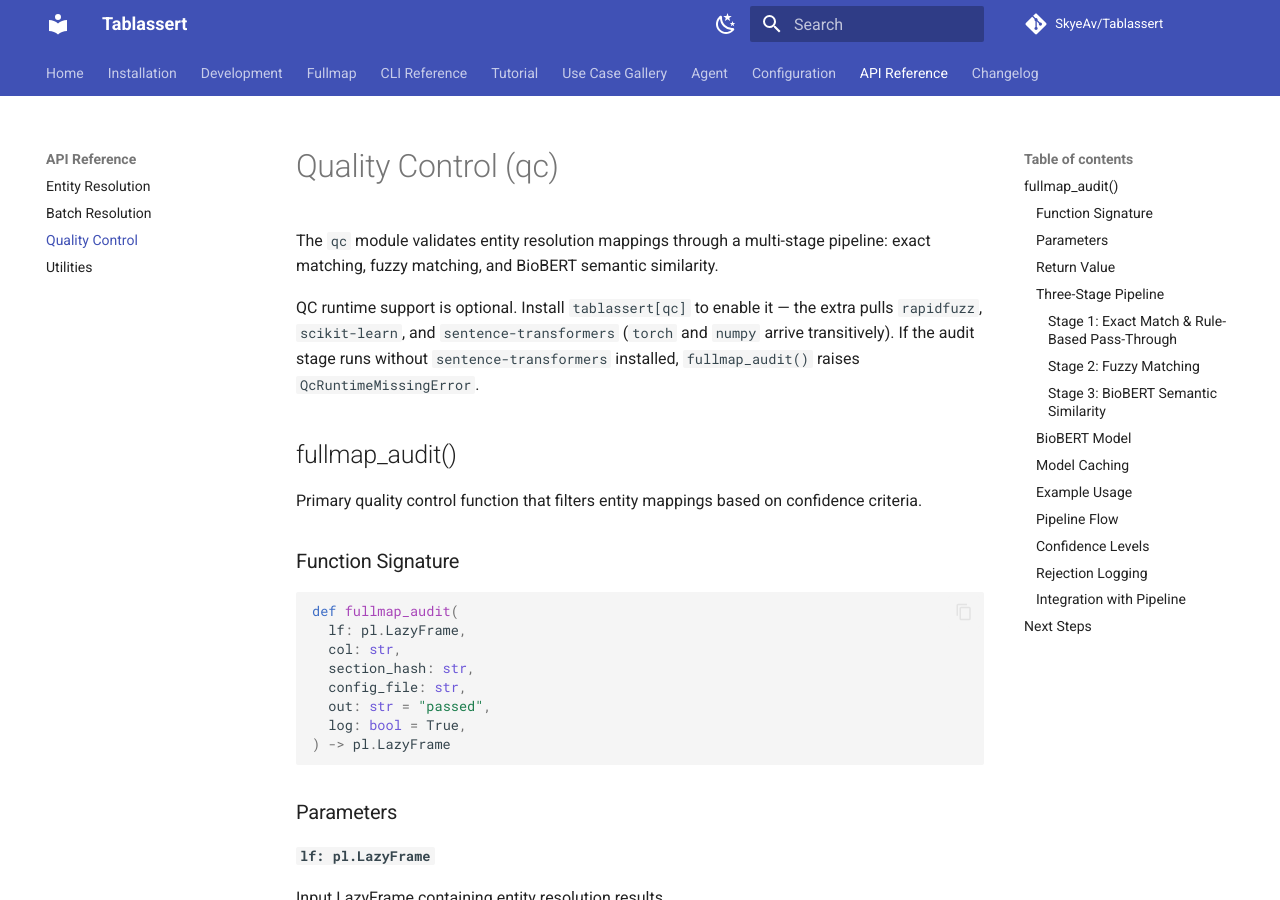
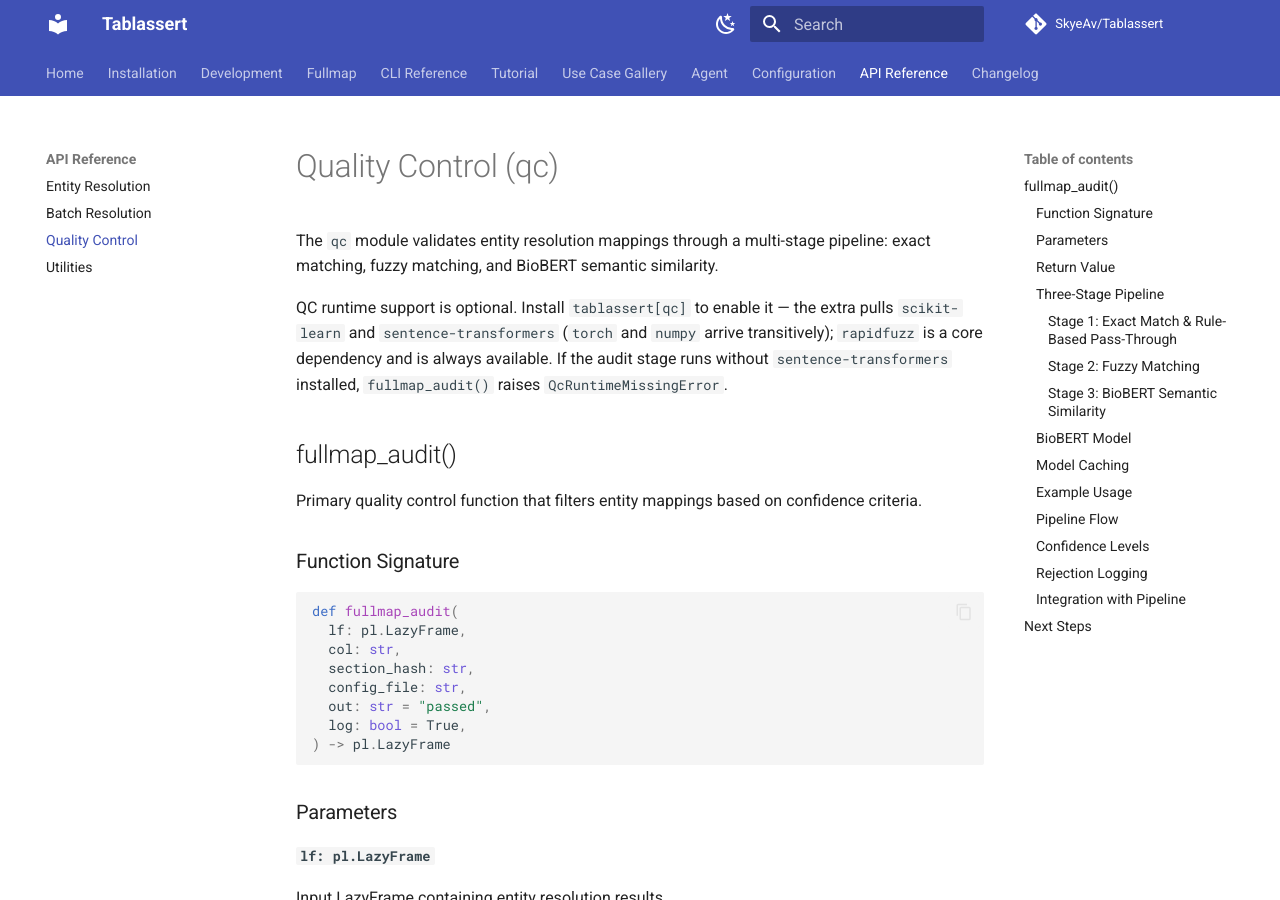
Before and after one commit to SkyeAv/Tablassert3.0.0, an MkDocs documentation site: the page built from docs/api/qc.md, in a window 1280 px wide and 900 px high. Built offline with MkDocs 1.6.1 and Material for MkDocs 9.7.7, drawn with Linux system fonts in a browser that asks for light colours; comment, search, counter and statistics services are not loaded.

Commit message:
fix: move rapidfuzz from [qc] extra to core deps (base build-graph crashed at clean phase)

```diff
--- a/docs/api/qc.md
+++ b/docs/api/qc.md
@@ -2,7 +2,7 @@
 
 The `qc` module validates entity resolution mappings through a multi-stage pipeline: exact matching, fuzzy matching, and BioBERT semantic similarity.
 
-QC runtime support is optional. Install `tablassert[qc]` to enable it — the extra pulls `rapidfuzz`, `scikit-learn`, and `sentence-transformers` (`torch` and `numpy` arrive transitively). If the audit stage runs without `sentence-transformers` installed, `fullmap_audit()` raises `QcRuntimeMissingError`.
+QC runtime support is optional. Install `tablassert[qc]` to enable it — the extra pulls `scikit-learn` and `sentence-transformers` (`torch` and `numpy` arrive transitively); `rapidfuzz` is a core dependency and is always available. If the audit stage runs without `sentence-transformers` installed, `fullmap_audit()` raises `QcRuntimeMissingError`.
 
 ## fullmap_audit()
 
--- a/pyproject.toml
+++ b/pyproject.toml
@@ -46,6 +46,7 @@ dependencies = [
     "biolink-model>=4.4.3",
     "loguru>=0.7.3",
     "polars>=1.39.0",
+    "rapidfuzz>=3.14.3",
     "pydantic>=2.12.5",
     "pyyaml>=6.0.3",
     "cyclopts>=1.0.0",
@@ -77,7 +78,6 @@ rt = [
     "polars[rtcompat]>=1.40.1",
 ]
 qc = [
-    "rapidfuzz>=3.14.3",
     "scikit-learn>=1.8.0",
     "sentence-transformers>=5.3.0",
 ]
```
Also changed, not shown: CHANGELOG.md (+3 -0 lines), README.md (+1 -1 lines), docs/installation.md (+1 -1 lines), 1 other file.
